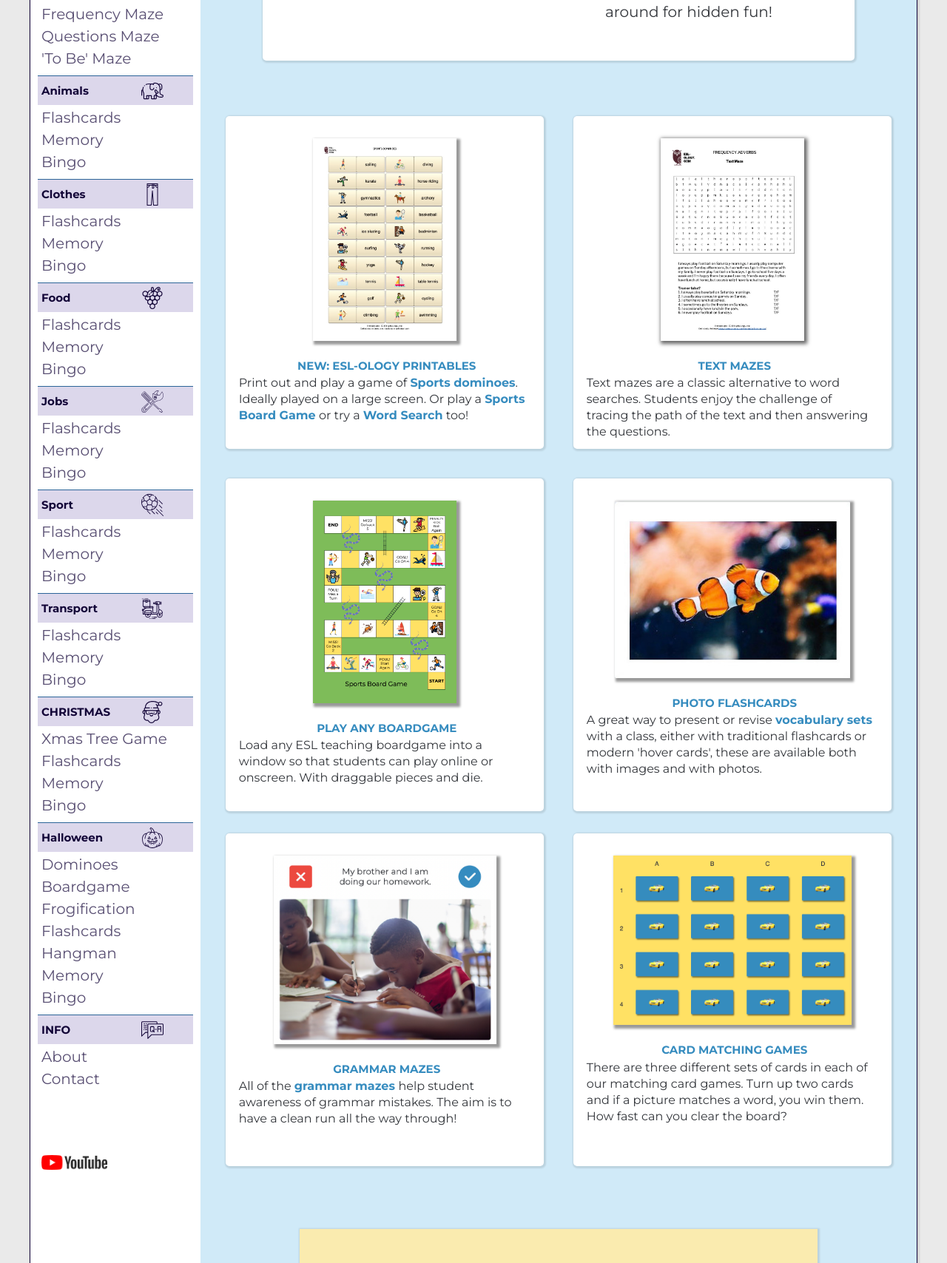
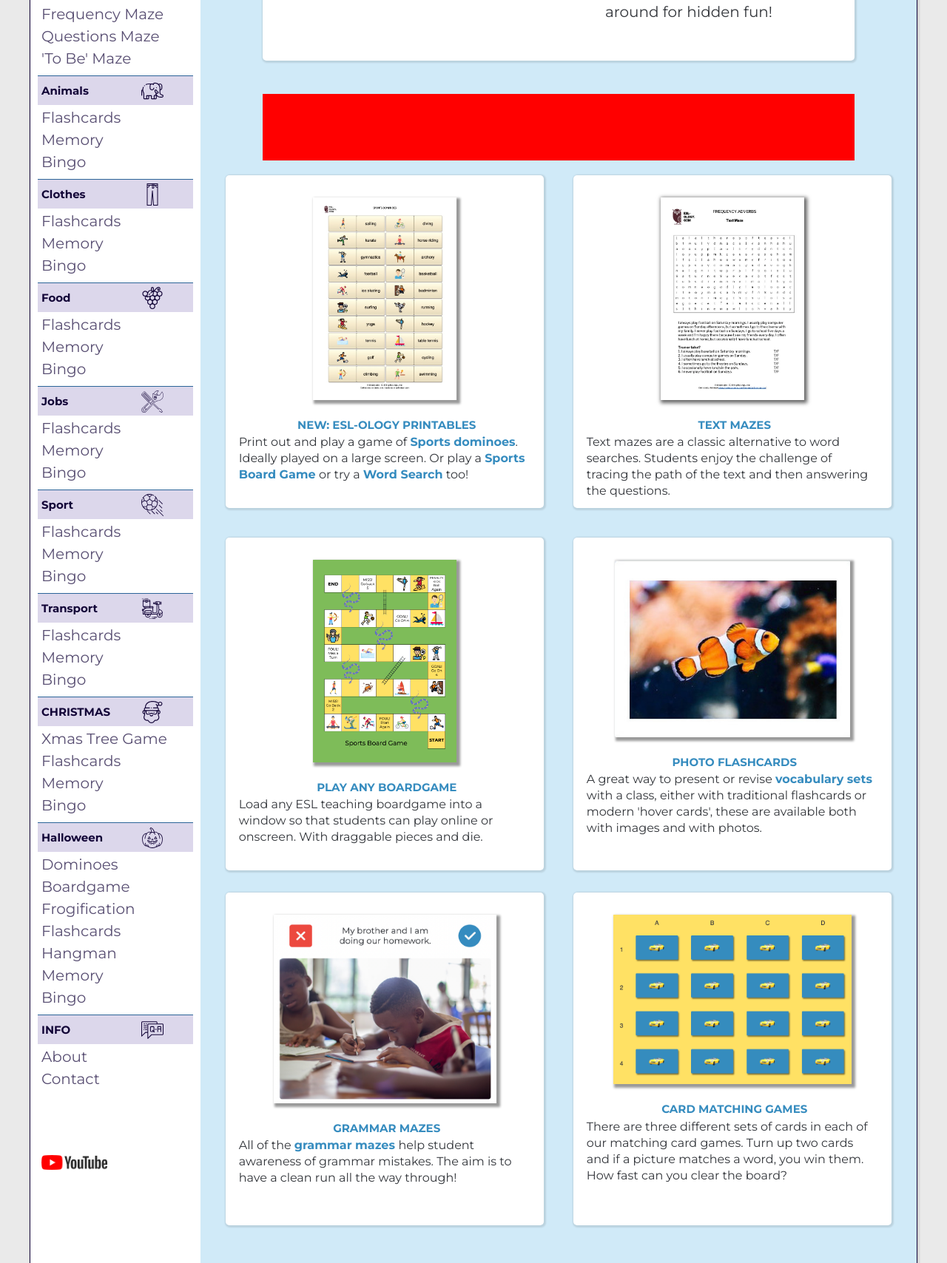
Before and after one commit to Dugsteer/Homepage-UPDATE, a PHP site: page / in a window 1280 px wide. Shown: the part 629-2337 px from the top of the page at 74% size. Run offline with PHP 8.4, Linux system fonts and the light colour scheme.

Commit message:
commit on Smaller Ads

```diff
--- a/css/styles.css
+++ b/css/styles.css
@@ -69,18 +69,33 @@ h4 {
 .sense {
   grid-row: 2/3;
   grid-column: 2/3;
-  width: 100%;
-  padding: 1rem 2rem; }
+  display: flex;
+  align-items: center;
+  justify-content: center; }
   @media only screen and (max-width: 37.5em) {
     .sense {
       grid-row: 2/3;
       grid-column: 1/2; } }
 
+.mainpage_top {
+  width: 320px;
+  height: 100px;
+  background-color: red; }
+
+@media (min-width: 600px) {
+  .mainpage_top {
+    width: 468px;
+    height: 60px; } }
+
+@media (min-width: 800px) {
+  .mainpage_top {
+    width: 800px;
+    height: 90px; } }
+
 .sense-bottom {
   grid-row: 4/5;
   grid-column: 2/3;
-  width: 100%;
-  padding: 1rem 2rem; }
+  background-color: blue; }
   @media only screen and (max-width: 37.5em) {
     .sense-bottom {
       grid-row: 4/5;
@@ -647,7 +662,7 @@ h4 {
   align-items: center;
   background-color: #d0eaf8;
   margin: 0 auto;
-  grid-template-rows: auto auto auto auto auto;
+  grid-template-rows: auto 100px auto auto auto;
   grid-template-columns: 23rem 1fr; }
   @media only screen and (max-width: 75em) {
     .wrapper {
--- a/index.html
+++ b/index.html
@@ -91,10 +91,10 @@
 
     <div id="wrapper" class="wrapper">
 
-<div class="sense">
-<script async src="https://pagead2.googlesyndication.com/pagead/js/adsbygoogle.js"></script>
+
+<!-- <script async src="https://pagead2.googlesyndication.com/pagead/js/adsbygoogle.js"></script>
 <!-- Banner unit -->
-<ins class="adsbygoogle"
+<!-- <ins class="adsbygoogle"
      style="display:block"
      data-ad-client="ca-pub-6192312197226967"
      data-ad-slot="3393588944"
@@ -102,6 +102,18 @@
      data-full-width-responsive="true"></ins>
 <script>
      (adsbygoogle = window.adsbygoogle || []).push({});
+</script> --> -->
+
+<div class="sense">
+</style>
+<script async src="https://pagead2.googlesyndication.com/pagead/js/adsbygoogle.js?client=ca-pub-XXXXXXX11XXX9" crossorigin="anonymous"></script>
+<!-- mainpage_top -->
+<ins class="adsbygoogle mainpage_top"
+     style="display:inline-block"
+     data-ad-client="ca-pub-6192312197226967"
+     data-ad-slot="3393588944"></ins>
+<script>
+(adsbygoogle = window.adsbygoogle || []).push({});
 </script>
 </div>
 
--- a/sass/components/_ads.scss
+++ b/sass/components/_ads.scss
@@ -1,20 +1,39 @@
+// .sense {
+//   grid-row: 2/3;
+//   grid-column: 2/3;
+//   width: 100%;
+
+//   background-color: blue;
+
+
+// }
+
 .sense {
   grid-row: 2/3;
   grid-column: 2/3;
-  width: 100%;
-  padding: 1rem 2rem;
+ display: flex;
+  align-items: center;
+  justify-content: center;
 
-  @media only screen and (max-width: 37.5em) {
+    @media only screen and (max-width: 37.5em) {
     grid-row: 2/3;
     grid-column: 1/2;
   }
 }
 
+.mainpage_top {
+  width: 320px; height: 100px;
+background-color: red
+}
+@media(min-width: 600px) { .mainpage_top { width: 468px; height: 60px; } }
+@media(min-width: 800px) { .mainpage_top { width: 800px; height: 90px; } }
+
 .sense-bottom {
   grid-row: 4/5;
   grid-column: 2/3;
-  width: 100%;
-  padding: 1rem 2rem;
+
+    background-color: blue;
+
 
   @media only screen and (max-width: 37.5em) {
     grid-row: 4/5;
--- a/sass/layout/_wrapper.scss
+++ b/sass/layout/_wrapper.scss
@@ -10,7 +10,7 @@
     background-color: #d0eaf8;
 
     margin: 0 auto;
-    grid-template-rows: auto auto auto auto auto;
+    grid-template-rows: auto 100px auto auto auto;
     grid-template-columns: 23rem 1fr;
 
     @media only screen and (max-width:$bp-largest){
```
